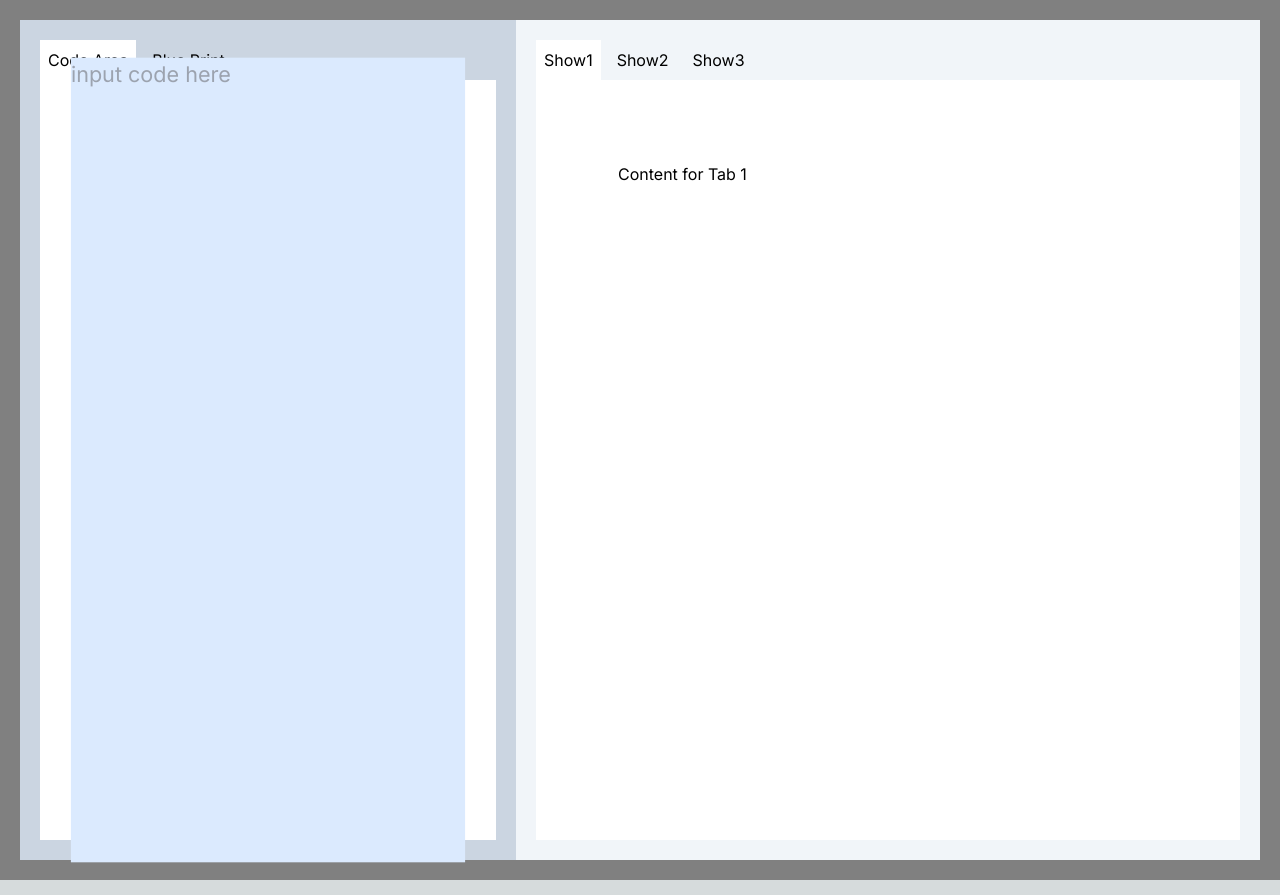
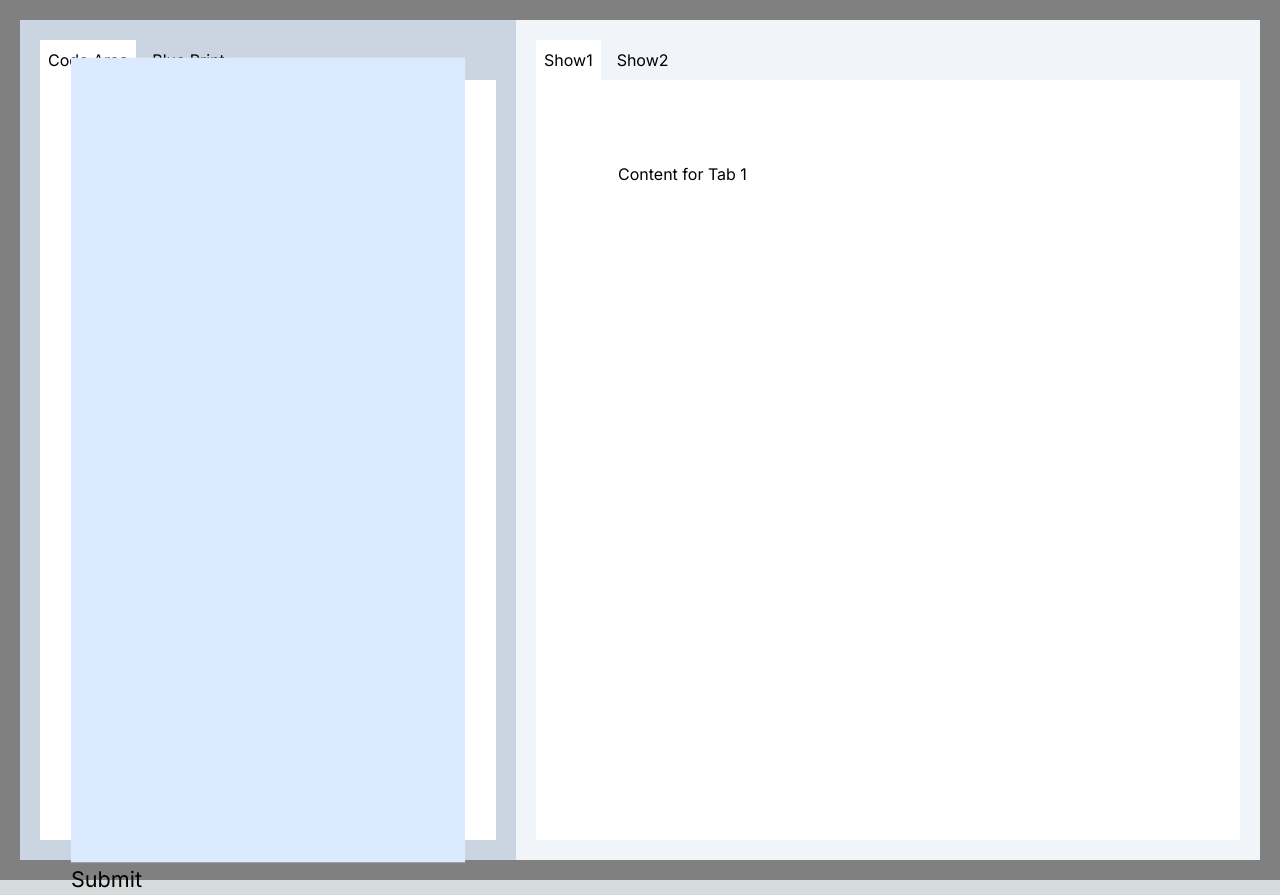
Before and after one commit to DaViz2/data_visualizer, a Next.js app: page / in a window 1280 px wide. Built offline with nearby package versions, Linux system fonts and the light colour scheme.

Commit message:
code .json으로 컴퓨터에 저장

```diff
--- a/package.json
+++ b/package.json
@@ -9,7 +9,9 @@
     "lint": "eslint ."
   },
   "dependencies": {
+    "@types/file-saver": "^2.0.7",
     "bootstrap": "^5.3.3",
+    "file-saver": "^2.0.5",
     "next": "14.1.4",
     "react": "^18",
     "react-bootstrap": "^2.10.2",
--- a/src/app/components/area/board.tsx
+++ b/src/app/components/area/board.tsx
@@ -1,7 +1,38 @@
 'use client';
 
-import React, { useState, ChangeEvent } from 'react';
+import React, { useState } from 'react';
+import { saveAs } from 'file-saver';
 
+function Board() {
+  const [code, setCode] = useState('');
+
+  const handleCodeChange = (event: React.ChangeEvent<HTMLTextAreaElement>) => {
+    setCode(event.target.value);
+  };
+
+  const handleCodeSubmit = () => {
+    const blob = new Blob([JSON.stringify({ code })], {
+      type: 'text/plain;charset=utf-8',
+    });
+    saveAs(blob, 'code.json');
+  };
+
+  return (
+    <div className="w-full h-full transform scale-130">
+      <textarea
+        className="flex w-full h-full resize-none outline-none bg-blue-100"
+        value={code}
+        onChange={handleCodeChange}
+      />
+      <button type="button" onClick={handleCodeSubmit}>
+        Submit
+      </button>
+    </div>
+  );
+}
+
+export default Board;
+/*
 function Board() {
   const [content, setContent] = useState('');
 
@@ -23,3 +54,4 @@ function Board() {
 }
 
 export default Board;
+*/
--- a/src/app/components/area/showarea.tsx
+++ b/src/app/components/area/showarea.tsx
@@ -2,7 +2,7 @@ import React from 'react';
 import Tabs from '../tab/tabs';
 
 export default function Showarea() {
-  const num = 3;
+  const num = 2;
   const tabs = Array.from({ length: num }, (_, i) => ({
     label: `Show${i + 1}`,
     id: i,
--- /dev/null
+++ b/src/app/components/area/submitbutton.tsx
@@ -0,0 +1,21 @@
+import React from 'react';
+import { saveAs } from 'file-saver';
+
+interface SubmitButtonProps {
+  code: string;
+}
+
+export default function SubmitButton({ code }: SubmitButtonProps) {
+  const handleCodeSubmit = () => {
+    const blob = new Blob([JSON.stringify({ code })], {
+      type: 'text/plain;charset=utf-8',
+    });
+    saveAs(blob, 'code.json');
+  };
+
+  return (
+    <button type="button" onClick={handleCodeSubmit}>
+      Submit
+    </button>
+  );
+}
```
Also changed, not shown: 1 other file (tests, documents, lock files or other folders).
